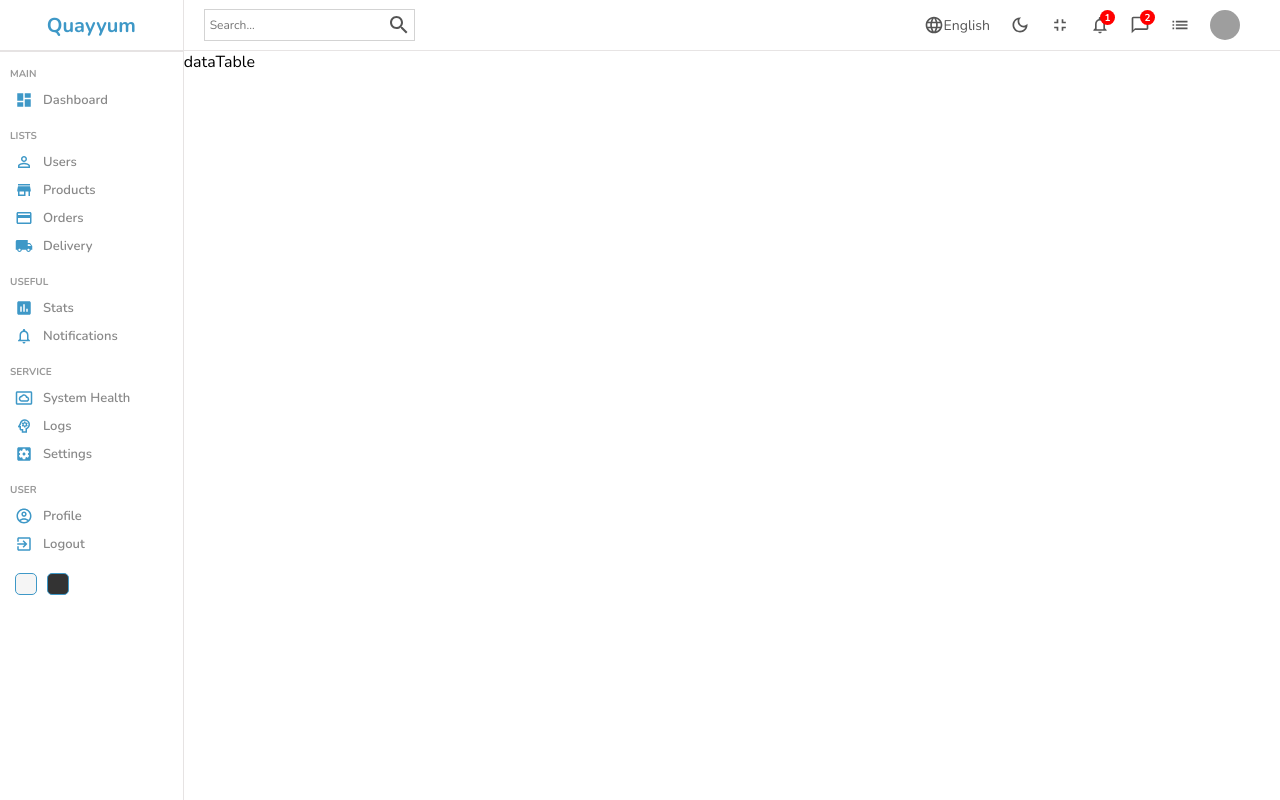
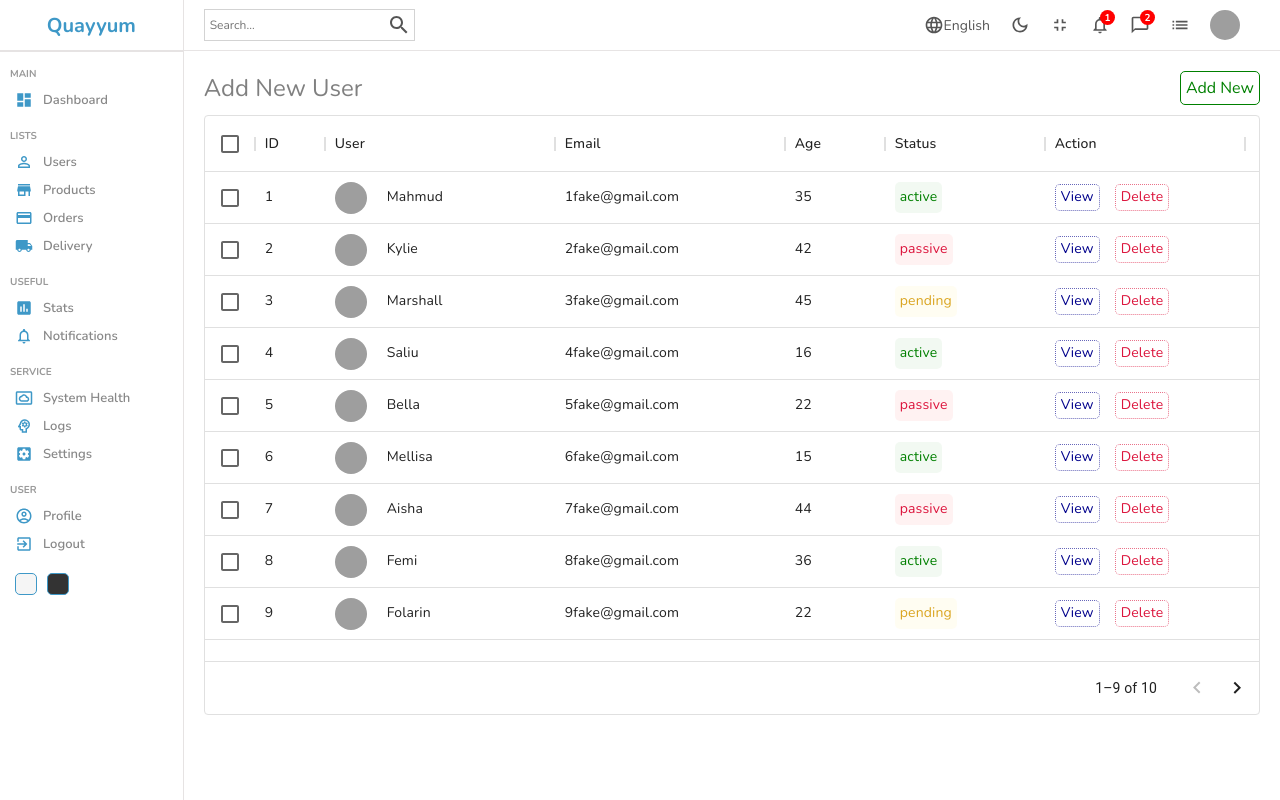
Before and after one commit to AbdulQuayyum/admin-dashboard, a React (Create React App) app: page /users in a window 1280 px wide. Built offline with nearby package versions, Linux system fonts and the light colour scheme; grey boxes are pictures that could not be loaded.

Commit message:
first commit

```diff
--- a/src/components/dataTable/DataTable.jsx
+++ b/src/components/dataTable/DataTable.jsx
@@ -1,12 +1,56 @@
-import React from 'react'
-import "./dataTable.scss"
+import "./dataTable.scss";
+import { DataGrid } from "@mui/x-data-grid";
+import { userColumns, userRows } from "../../datatablesource";
+import { Link } from "react-router-dom";
+import { useState } from "react";
 
-const Home = () => {
+const Datatable = () => {
+  const [data, setData] = useState(userRows);
+
+  const handleDelete = (id) => {
+    setData(data.filter((item) => item.id !== id));
+  };
+
+  const actionColumn = [
+    {
+      field: "action",
+      headerName: "Action",
+      width: 200,
+      renderCell: (params) => {
+        return (
+          <div className="cellAction">
+            <Link to="/users/test" style={{ textDecoration: "none" }}>
+              <div className="viewButton">View</div>
+            </Link>
+            <div
+              className="deleteButton"
+              onClick={() => handleDelete(params.row.id)}
+            >
+              Delete
+            </div>
+          </div>
+        );
+      },
+    },
+  ];
   return (
-    <div className='dataTable'>
-      dataTable
+    <div className="datatable">
+      <div className="datatableTitle">
+        Add New User
+        <Link to="/users/new" className="link">
+          Add New
+        </Link>
+      </div>
+      <DataGrid
+        className="datagrid"
+        rows={data}
+        columns={userColumns.concat(actionColumn)}
+        pageSize={9}
+        rowsPerPageOptions={[9]}
+        checkboxSelection
+      />
     </div>
-  )
-}
+  );
+};
 
-export default Home
+export default Datatable;
--- a/src/components/sidebar/Sidebar.jsx
+++ b/src/components/sidebar/Sidebar.jsx
@@ -11,6 +11,7 @@ import NotificationsNoneIcon from "@mui/icons-material/NotificationsNone";
 import SettingsSystemDaydreamOutlinedIcon from "@mui/icons-material/SettingsSystemDaydreamOutlined";
 import PsychologyOutlinedIcon from "@mui/icons-material/PsychologyOutlined";
 import AccountCircleOutlinedIcon from "@mui/icons-material/AccountCircleOutlined";
+import { Link } from "react-router-dom";
 import { DarkModeContext } from "../../context/darkModeContext";
 import { useContext } from "react";
 
@@ -19,8 +20,9 @@ const Sidebar = () => {
   return (
     <div className="sidebar">
       <div className="top">
+        <Link to="/" style={{ textDecoration: "none" }}>
           <span className="logo">Quayyum</span>
-
+        </Link>
       </div>
       <hr />
       <div className="center">
@@ -31,15 +33,18 @@ const Sidebar = () => {
             <span>Dashboard</span>
           </li>
           <p className="title">LISTS</p>
+          <Link to="/users" style={{ textDecoration: "none" }}>
             <li>
               <PersonOutlineIcon className="icon" />
               <span>Users</span>
             </li>
+          </Link>
+          <Link to="/products" style={{ textDecoration: "none" }}>
             <li>
               <StoreIcon className="icon" />
               <span>Products</span>
             </li>
-
+          </Link>
           <li>
             <CreditCardIcon className="icon" />
             <span>Orders</span>
@@ -82,7 +87,7 @@ const Sidebar = () => {
         </ul>
       </div>
       <div className="bottom">
-      <div
+        <div
           className="colorOption"
           onClick={() => dispatch({ type: "LIGHT" })}
         ></div>
```
